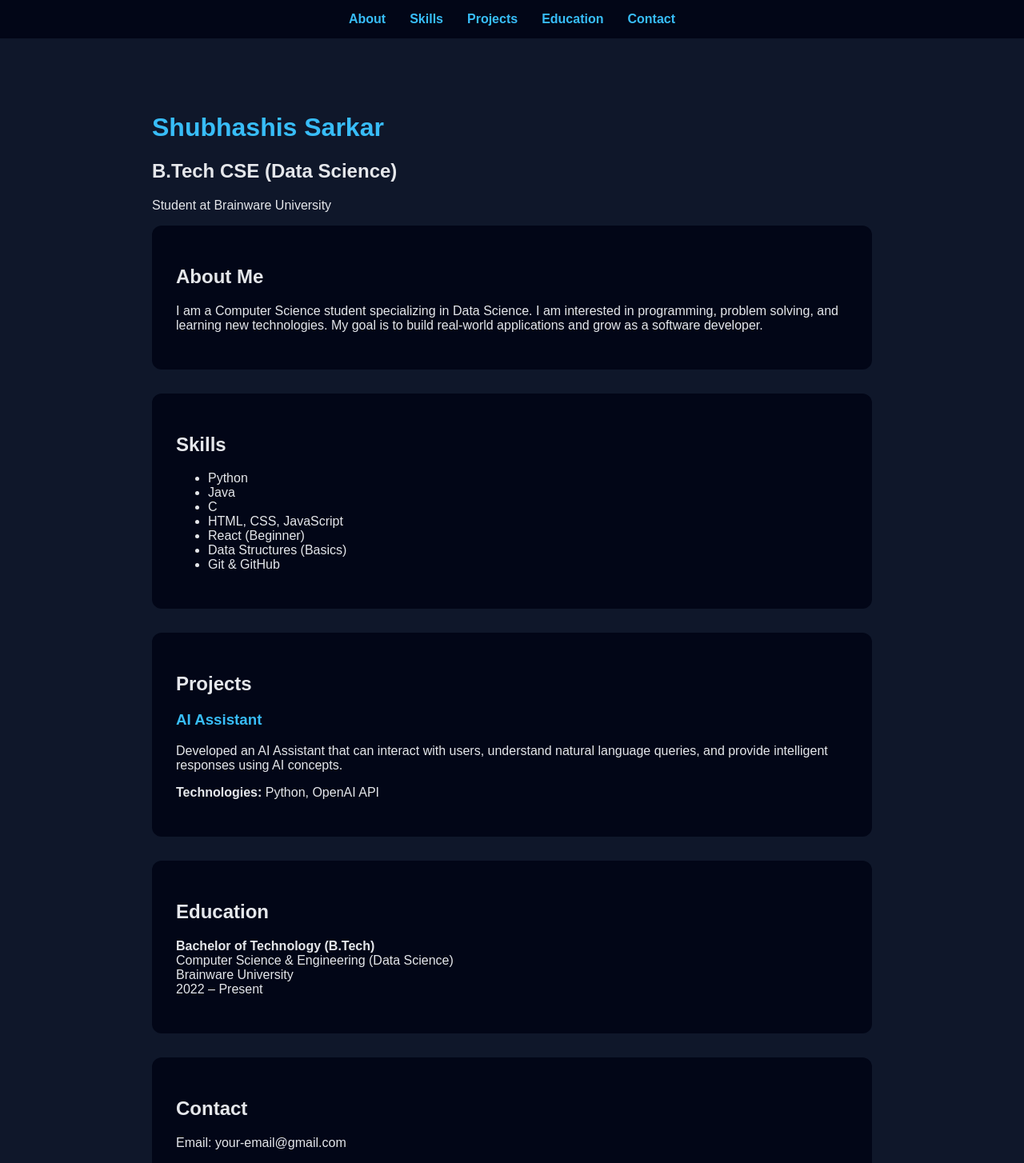
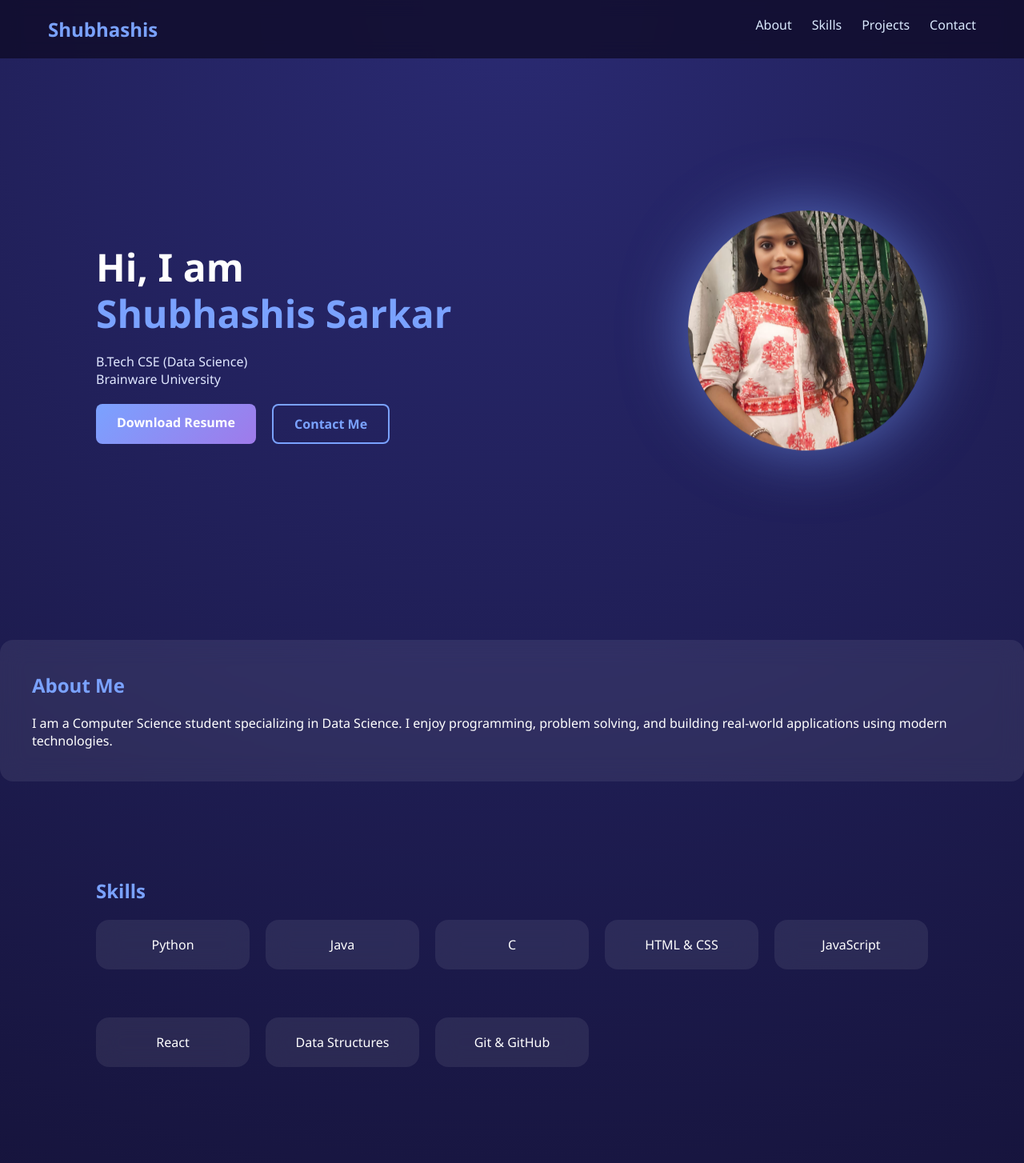
Before and after one commit to Shubhashis001/portfolio, a React (Create React App) app: page / in a window 1280 px wide. Shown: the top 1454 px of the page at 80% size. Built offline with nearby package versions, Linux system fonts and the light colour scheme.

Commit message:
Update portfolio with image and resume

```diff
--- a/src/App.js
+++ b/src/App.js
@@ -1,98 +1,105 @@
+import React from "react";
+import "./index.css";
+
 function App() {
-  const sectionStyle = {
-    background: "#020617",
-    padding: "30px",
-    borderRadius: "12px",
-    marginBottom: "30px"
-  };
+  return (
+    <div className="app">
+      {/* NAVBAR */}
+      <nav className="navbar">
+        <h2 className="logo">Shubhashis</h2>
+        <ul>
+          <li><a href="#about">About</a></li>
+          <li><a href="#skills">Skills</a></li>
+          <li><a href="#projects">Projects</a></li>
+          <li><a href="#contact">Contact</a></li>
+        </ul>
+      </nav>
 
-  const navStyle = {
-    position: "fixed",
-    top: 0,
-    left: 0,
-    width: "100%",
-    background: "#020617",
-    padding: "15px 0",
-    textAlign: "center",
-    zIndex: 1000
-  };
+      {/* HERO SECTION */}
+      <section className="hero">
+        <div className="hero-text">
+          <h1>
+            Hi, I am <br />
+            <span>Shubhashis Sarkar</span>
+          </h1>
+          <p>
+            B.Tech CSE (Data Science) <br />
+            Brainware University
+          </p>
 
-  const linkStyle = {
-    margin: "0 15px",
-    color: "#38bdf8",
-    textDecoration: "none",
-    fontWeight: "bold"
-  };
+          <div className="hero-buttons">
+            {/* ✅ RESUME BUTTON (CORRECT & WORKING) */}
+            <a
+              href="/resume.pdf"
+              download
+              className="btn"
+            >
+              Download Resume
+            </a>
 
-  return (
-    <>
-      {/* NAVBAR */}
-      <div style={navStyle}>
-        <a href="#about" style={linkStyle}>About</a>
-        <a href="#skills" style={linkStyle}>Skills</a>
-        <a href="#projects" style={linkStyle}>Projects</a>
-        <a href="#education" style={linkStyle}>Education</a>
-        <a href="#contact" style={linkStyle}>Contact</a>
-      </div>
-
-      {/* CONTENT */}
-      <div style={{ padding: "120px 60px", maxWidth: "900px", margin: "auto" }}>
-        <h1 style={{ color: "#38bdf8" }}>Shubhashis Sarkar</h1>
-        <h2>B.Tech CSE (Data Science)</h2>
-        <p>Student at Brainware University</p>
-
-        <div id="about" style={sectionStyle}>
-          <h2>About Me</h2>
-          <p>
-            I am a Computer Science student specializing in Data Science.
-            I am interested in programming, problem solving, and learning
-            new technologies. My goal is to build real-world applications
-            and grow as a software developer.
-          </p>
+            <a href="#contact" className="btn outline">
+              Contact Me
+            </a>
+          </div>
         </div>
 
-        <div id="skills" style={sectionStyle}>
-          <h2>Skills</h2>
-          <ul>
-            <li>Python</li>
-            <li>Java</li>
-            <li>C</li>
-            <li>HTML, CSS, JavaScript</li>
-            <li>React (Beginner)</li>
-            <li>Data Structures (Basics)</li>
-            <li>Git & GitHub</li>
-          </ul>
+        <div className="hero-image">
+          <img src="/profile.png" alt="Profile" />
         </div>
+      </section>
 
-        <div id="projects" style={sectionStyle}>
-          <h2>Projects</h2>
-          <h3 style={{ color: "#38bdf8" }}>AI Assistant</h3>
-          <p>
-            Developed an AI Assistant that can interact with users,
-            understand natural language queries, and provide intelligent
-            responses using AI concepts.
-          </p>
-          <p><b>Technologies:</b> Python, OpenAI API</p>
+      {/* ABOUT */}
+      <section id="about" className="section glass">
+        <h2>About Me</h2>
+        <p>
+          I am a Computer Science student specializing in Data Science.
+          I enjoy programming, problem solving, and building real-world
+          applications using modern technologies.
+        </p>
+      </section>
+
+      {/* SKILLS */}
+      <section id="skills" className="section">
+        <h2>Skills</h2>
+        <div className="skill-grid">
+          <div className="glass card">Python</div>
+          <div className="glass card">Java</div>
+          <div className="glass card">C</div>
+          <div className="glass card">HTML & CSS</div>
+          <div className="glass card">JavaScript</div>
+          <div className="glass card">React</div>
+          <div className="glass card">Data Structures</div>
+          <div className="glass card">Git & GitHub</div>
         </div>
+      </section>
 
-        <div id="education" style={sectionStyle}>
-          <h2>Education</h2>
-          <p>
-            <b>Bachelor of Technology (B.Tech)</b><br />
-            Computer Science & Engineering (Data Science)<br />
-            Brainware University<br />
-            2022 – Present
-          </p>
+      {/* PROJECTS */}
+      <section id="projects" className="section">
+        <h2>Projects</h2>
+        <div className="project-grid">
+          <div className="glass project-card">
+            <h3>AI Assistant</h3>
+            <p>AI assistant using NLP and OpenAI API.</p>
+          </div>
+          <div className="glass project-card">
+            <h3>Portfolio Website</h3>
+            <p>React portfolio deployed on Vercel.</p>
+          </div>
         </div>
+      </section>
 
-        <div id="contact" style={sectionStyle}>
-          <h2>Contact</h2>
-          <p>Email: your-email@gmail.com</p>
-          <p>GitHub: github.com/your-username</p>
-          <p>LinkedIn: linkedin.com/in/your-profile</p>
-        </div>
-      </div>
-    </>
+      {/* CONTACT */}
+      <section id="contact" className="section glass">
+        <h2>Contact</h2>
+        <p>Email: shubhashissarkar375@gmail.com</p>
+        <p>GitHub: https://github.com/Shubhashis001</p>
+      </section>
+
+      {/* FOOTER */}
+      <footer className="footer">
+        © 2025 Shubhashis Sarkar
+      </footer>
+    </div>
   );
 }
 
--- a/src/index.css
+++ b/src/index.css
@@ -1,6 +1,165 @@
+* {
+  margin: 0;
+  padding: 0;
+  box-sizing: border-box;
+  font-family: "Segoe UI", sans-serif;
+  scroll-behavior: smooth;
+}
+
 body {
-  margin: 0;
-  background-color: #0f172a;
-  color: #e5e7eb;
-  font-family: Arial, sans-serif;
+  background: radial-gradient(circle at top, #2a2a72, #0f0c29);
+  color: #ffffff;
 }
+
+/* NAVBAR */
+.navbar {
+  display: flex;
+  justify-content: space-between;
+  padding: 20px 60px;
+  position: fixed;
+  width: 100%;
+  background: rgba(15, 12, 41, 0.8);
+  backdrop-filter: blur(10px);
+  z-index: 1000;
+}
+
+.navbar ul {
+  display: flex;
+  list-style: none;
+  gap: 25px;
+}
+
+.navbar a {
+  color: #dbeafe;
+  text-decoration: none;
+}
+
+.logo {
+  color: #7aa2ff;
+}
+
+/* HERO */
+.hero {
+  display: flex;
+  align-items: center;
+  justify-content: space-between;
+  padding: 140px 120px 80px;
+  min-height: 100vh;
+}
+
+.hero-text h1 {
+  font-size: 48px;
+  line-height: 1.2;
+}
+
+.hero-text span {
+  color: #7aa2ff;
+}
+
+.hero-text p {
+  margin: 20px 0;
+  color: #e0e7ff;
+}
+
+.hero-buttons {
+  display: flex;
+  gap: 20px;
+}
+
+/* BUTTONS */
+.btn {
+  padding: 12px 26px;
+  border-radius: 8px;
+  background: linear-gradient(135deg, #7aa2ff, #9f7aea);
+  color: white;
+  text-decoration: none;
+  font-weight: 600;
+}
+
+.btn.outline {
+  background: transparent;
+  border: 2px solid #7aa2ff;
+  color: #7aa2ff;
+}
+
+/* IMAGE */
+.hero-image img {
+  width: 300px;
+  height: 300px;
+  border-radius: 50%;
+  object-fit: cover;
+  box-shadow: 0 0 80px rgba(122, 162, 255, 0.6);
+  animation: float 4s ease-in-out infinite;
+}
+
+@keyframes float {
+  50% {
+    transform: translateY(-15px);
+  }
+}
+
+/* SECTIONS */
+.section {
+  padding: 80px 120px;
+}
+
+.section h2 {
+  color: #7aa2ff;
+  margin-bottom: 20px;
+}
+
+/* GLASS */
+.glass {
+  background: rgba(255, 255, 255, 0.08);
+  backdrop-filter: blur(15px);
+  border-radius: 16px;
+  padding: 40px;
+  margin-bottom: 40px;
+}
+
+/* SKILLS */
+.skill-grid {
+  display: grid;
+  grid-template-columns: repeat(auto-fit, minmax(180px, 1fr));
+  gap: 20px;
+}
+
+.card {
+  text-align: center;
+  padding: 20px;
+}
+
+/* PROJECTS */
+.project-grid {
+  display: grid;
+  grid-template-columns: repeat(auto-fit, minmax(250px, 1fr));
+  gap: 20px;
+}
+
+.project-card {
+  padding: 25px;
+}
+
+/* FOOTER */
+.footer {
+  text-align: center;
+  padding: 30px;
+  color: #aaa;
+}
+
+/* MOBILE */
+@media (max-width: 900px) {
+  .hero {
+    flex-direction: column;
+    text-align: center;
+    padding: 120px 30px 60px;
+  }
+
+  .section {
+    padding: 60px 30px;
+  }
+
+  .navbar {
+    padding: 20px 30px;
+  }
+}
--- a/src/index.js
+++ b/src/index.js
@@ -1,17 +1,6 @@
-import React from 'react';
-import ReactDOM from 'react-dom/client';
-import './index.css';
-import App from './App';
-import reportWebVitals from './reportWebVitals';
+import React from "react";
+import ReactDOM from "react-dom/client";
+import App from "./App";
 
-const root = ReactDOM.createRoot(document.getElementById('root'));
-root.render(
-  <React.StrictMode>
-    <App />
-  </React.StrictMode>
-);
-
-// If you want to start measuring performance in your app, pass a function
-// to log results (for example: reportWebVitals(console.log))
-// or send to an analytics endpoint. Learn more: https://bit.ly/CRA-vitals
-reportWebVitals();
+const root = ReactDOM.createRoot(document.getElementById("root"));
+root.render(<App />);
```
Also changed, not shown: public/profile.png (added), 1 other file (tests, documents, lock files or other folders).
